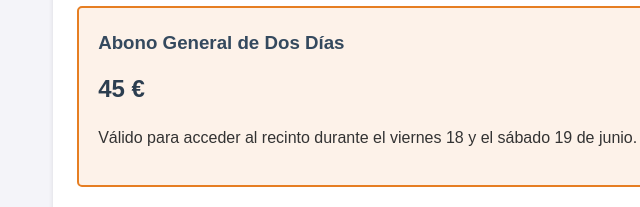
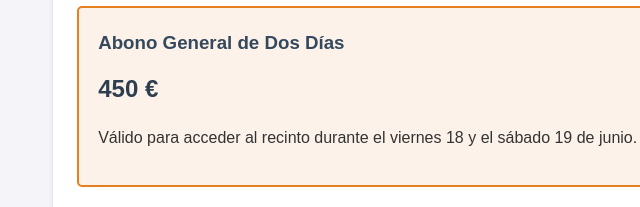
Before and after one commit to enguidasensio25-hash/festival-dam-2027, a plain HTML site: page entradas.html in a window 1280 px wide. Shown: the part 593-800 px from the top of the page, 187-827 px from the left. Drawn offline with Linux system fonts and the light colour scheme.

Commit message:
introducir error en abono general de 2 dias

```diff
--- a/entradas.html
+++ b/entradas.html
@@ -33,7 +33,7 @@
 
 	<div class="tarjeta-entrada">
    	    <h3>Abono General de Dos Días</h3>
-            <p class="precio">45 €</p>
+            <p class="precio">450 €</p>
             <p>Válido para acceder al recinto durante el viernes 18 y el sábado 19 de junio.</p>
 	</div>
 
```
